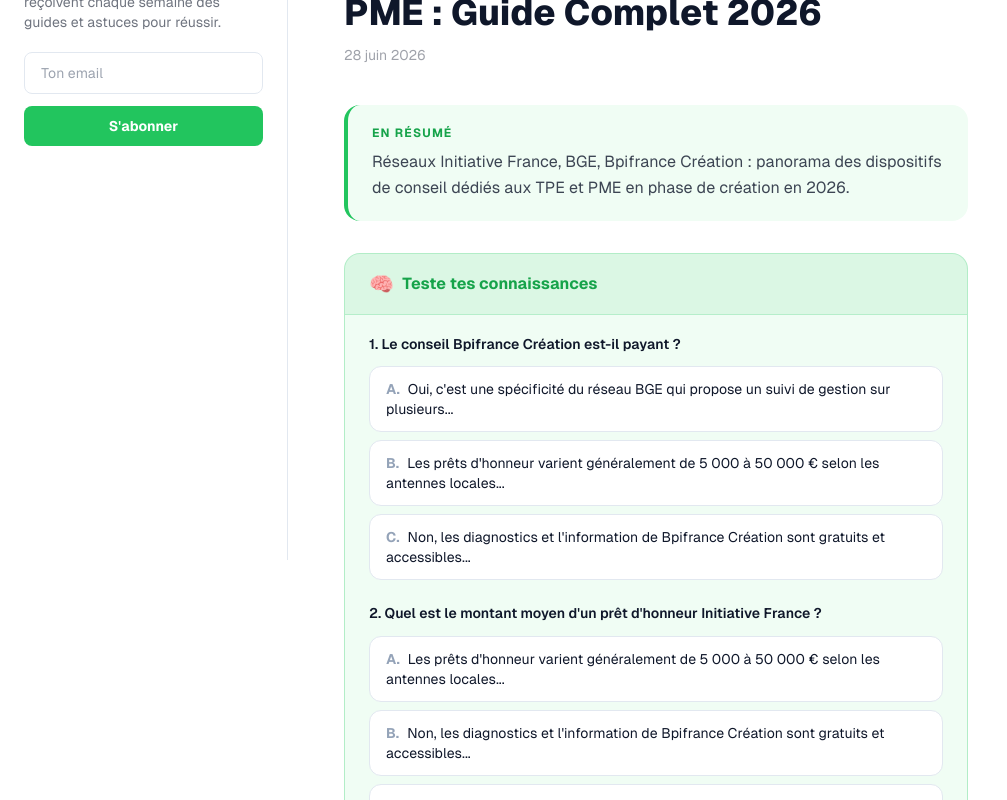
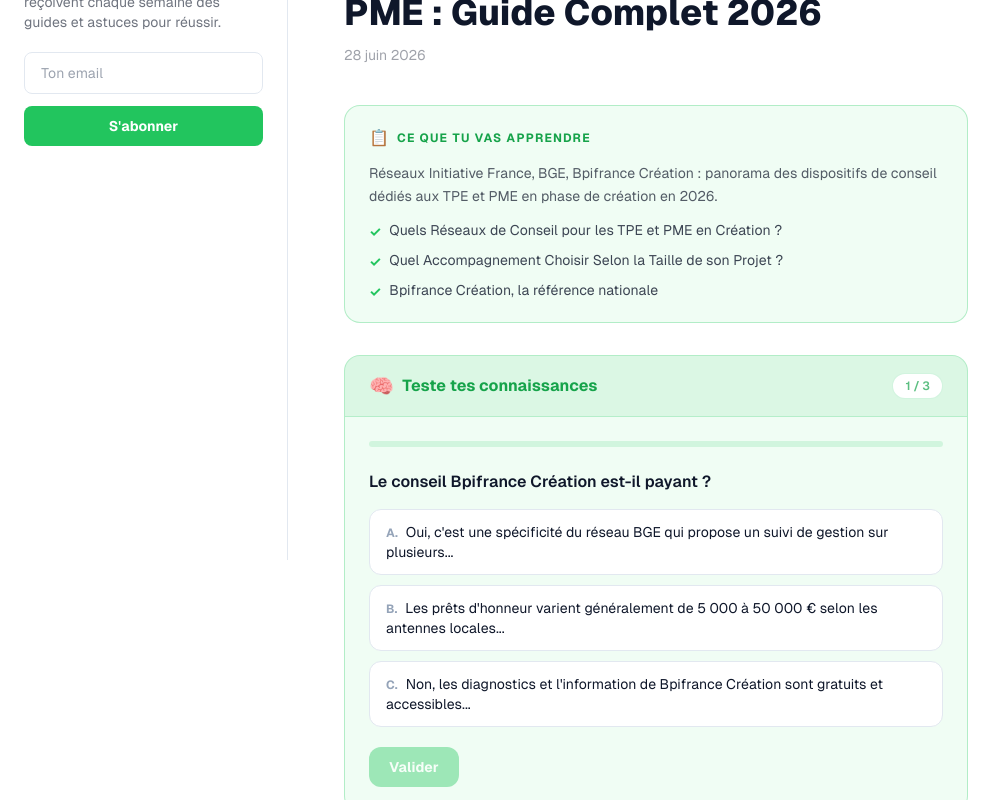
Before and after one commit to ecospheare-cloud/je-me-lance, a Next.js app: page /blog/conseil-tpe-pme-creation-entreprise-2026 in a window 1280 px wide. Shown: the part 240-1040 px from the top of the page, without its empty margins (0-1007 px from the left). Built offline with nearby package versions, Linux system fonts and the light colour scheme.

Commit message:
Improve summary box with key points and quiz with step-by-step animation

```diff
--- a/src/components/ArticleContent.tsx
+++ b/src/components/ArticleContent.tsx
@@ -79,9 +79,22 @@ export default function ArticleContent({ post }: { post: Post }) {
       )}
 
       {/* Encadré résumé */}
-      <div className="mb-8 rounded-2xl border-l-4 border-[#22C55E] bg-[#F0FDF4] px-6 py-5">
-        <p className="text-xs font-bold uppercase tracking-widest text-[#16A34A] mb-2">En résumé</p>
-        <p className="text-[#0F172A]/80 text-base leading-relaxed">{post.excerpt}</p>
+      <div className="mb-8 rounded-2xl border border-[#22C55E]/30 bg-[#F0FDF4] px-6 py-5">
+        <div className="flex items-center gap-2 mb-3">
+          <span className="text-base">📋</span>
+          <p className="text-xs font-bold uppercase tracking-widest text-[#16A34A]">Ce que tu vas apprendre</p>
+        </div>
+        <p className="text-[#0F172A]/70 text-sm mb-3 leading-relaxed">{post.excerpt}</p>
+        {post.keyPoints && post.keyPoints.length > 0 && (
+          <ul className="flex flex-col gap-2 mt-3">
+            {post.keyPoints.map((point, i) => (
+              <li key={i} className="flex items-start gap-2 text-sm text-[#0F172A]/80">
+                <span className="text-[#22C55E] font-bold mt-0.5 shrink-0">✓</span>
+                <span>{point}</span>
+              </li>
+            ))}
+          </ul>
+        )}
       </div>
 
       {/* Quiz interactif */}
--- a/src/components/ArticleQuiz.tsx
+++ b/src/components/ArticleQuiz.tsx
@@ -4,109 +4,185 @@ import { useState, useMemo } from "react";
 import { QuizQuestion } from "@/lib/posts";
 
 function shuffleOptions(q: QuizQuestion, seed: number): { options: string[]; correct: number } {
-  // Deterministic shuffle based on seed so SSR and client match
   const order = [0, 1, 2].sort((a, b) => {
     const ha = ((a + 1) * (seed + 7)) % 3;
     const hb = ((b + 1) * (seed + 7)) % 3;
     return ha - hb;
   });
-  const shuffled = order.map((i) => q.options[i]);
-  const correct = order.indexOf(q.correct);
-  return { options: shuffled, correct };
+  return { options: order.map((i) => q.options[i]), correct: order.indexOf(q.correct) };
 }
 
 export default function ArticleQuiz({ questions }: { questions: QuizQuestion[] }) {
-  const [answers, setAnswers] = useState<(number | null)[]>(questions.map(() => null));
-  const [submitted, setSubmitted] = useState(false);
+  const [step, setStep] = useState(0);
+  const [selected, setSelected] = useState<number | null>(null);
+  const [validated, setValidated] = useState(false);
+  const [scores, setScores] = useState<boolean[]>([]);
+  const [animating, setAnimating] = useState(false);
+  const [done, setDone] = useState(false);
 
   const shuffled = useMemo(
     () => questions.map((q, i) => shuffleOptions(q, i * 13 + 7)),
     [questions]
   );
 
-  const score = answers.filter((a, i) => a === shuffled[i].correct).length;
+  const current = shuffled[step];
+  const isCorrect = validated && selected === current.correct;
+  const total = questions.length;
+  const finalScore = scores.filter(Boolean).length;
 
-  function handleSelect(qi: number, oi: number) {
-    if (submitted) return;
-    setAnswers((prev) => prev.map((v, i) => (i === qi ? oi : v)));
+  function handleValidate() {
+    if (selected === null) return;
+    const correct = selected === current.correct;
+    setScores((s) => [...s, correct]);
+    setValidated(true);
   }
 
-  function handleSubmit() {
-    if (answers.every((a) => a !== null)) setSubmitted(true);
+  function handleNext() {
+    setAnimating(true);
+    setTimeout(() => {
+      if (step + 1 >= total) {
+        setDone(true);
+      } else {
+        setStep((s) => s + 1);
+        setSelected(null);
+        setValidated(false);
+      }
+      setAnimating(false);
+    }, 300);
   }
 
   function handleReset() {
-    setAnswers(questions.map(() => null));
-    setSubmitted(false);
+    setStep(0);
+    setSelected(null);
+    setValidated(false);
+    setScores([]);
+    setDone(false);
+    setAnimating(false);
   }
 
   return (
     <div className="my-8 rounded-2xl border border-[#22C55E]/30 bg-[#F0FDF4] overflow-hidden">
-      <div className="px-6 py-4 bg-[#22C55E]/10 border-b border-[#22C55E]/20 flex items-center gap-2">
+      <div className="px-6 py-4 bg-[#22C55E]/10 border-b border-[#22C55E]/20 flex items-center justify-between">
+        <div className="flex items-center gap-2">
           <span className="text-xl">🧠</span>
           <span className="font-bold text-[#16A34A] text-base">Teste tes connaissances</span>
         </div>
+        {!done && (
+          <span className="text-xs font-semibold text-[#16A34A]/70 bg-white px-3 py-1 rounded-full border border-[#22C55E]/20">
+            {step + 1} / {total}
+          </span>
+        )}
+      </div>
 
-      <div className="px-6 py-5 flex flex-col gap-6">
-        {questions.map((q, qi) => {
-          const { options, correct } = shuffled[qi];
-          const chosen = answers[qi];
-          return (
-            <div key={qi}>
-              <p className="font-semibold text-[#0F172A] mb-3 text-sm leading-snug">
-                {qi + 1}. {q.question}
+      <div
+        className="px-6 py-6 transition-opacity duration-300"
+        style={{ opacity: animating ? 0 : 1 }}
+      >
+        {!done ? (
+          <>
+            {/* Progress bar */}
+            <div className="w-full h-1.5 bg-[#22C55E]/15 rounded-full mb-6">
+              <div
+                className="h-1.5 bg-[#22C55E] rounded-full transition-all duration-500"
+                style={{ width: `${((step) / total) * 100}%` }}
+              />
+            </div>
+
+            <p className="font-semibold text-[#0F172A] mb-4 text-base leading-snug">
+              {questions[step].question}
             </p>
-              <div className="flex flex-col gap-2">
-                {options.map((opt, oi) => {
-                  let style =
-                    "w-full text-left px-4 py-3 rounded-xl border text-sm transition-all ";
-                  if (!submitted) {
-                    style +=
-                      chosen === oi
-                        ? "border-[#22C55E] bg-white text-[#16A34A] font-semibold"
-                        : "border-[#E2E8F0] bg-white text-[#0F172A] hover:border-[#22C55E]/60 hover:bg-white";
+
+            <div className="flex flex-col gap-2.5">
+              {current.options.map((opt, oi) => {
+                let cls =
+                  "w-full text-left px-4 py-3 rounded-xl border text-sm transition-all duration-200 ";
+                if (!validated) {
+                  cls +=
+                    selected === oi
+                      ? "border-[#22C55E] bg-white text-[#16A34A] font-semibold shadow-sm"
+                      : "border-[#E2E8F0] bg-white text-[#0F172A] hover:border-[#22C55E]/50";
                 } else {
-                    if (oi === correct) {
-                      style += "border-[#22C55E] bg-[#dcfce7] text-[#15803d] font-semibold";
-                    } else if (chosen === oi && oi !== correct) {
-                      style += "border-red-300 bg-red-50 text-red-700";
+                  if (oi === current.correct) {
+                    cls += "border-[#22C55E] bg-[#dcfce7] text-[#15803d] font-semibold";
+                  } else if (selected === oi) {
+                    cls += "border-red-300 bg-red-50 text-red-600";
                   } else {
-                      style += "border-[#E2E8F0] bg-white text-[#0F172A]/50";
+                    cls += "border-[#E2E8F0] bg-white text-[#0F172A]/40";
                   }
                 }
                 return (
-                    <button key={oi} className={style} onClick={() => handleSelect(qi, oi)}>
-                      <span className="font-bold mr-2 text-[#94A3B8]">
+                  <button
+                    key={oi}
+                    className={cls}
+                    onClick={() => !validated && setSelected(oi)}
+                    disabled={validated}
+                  >
+                    <span className="font-bold mr-2 text-[#94A3B8] text-xs">
                       {String.fromCharCode(65 + oi)}.
                     </span>
                     {opt}
+                    {validated && oi === current.correct && (
+                      <span className="ml-2 text-[#16A34A]">✓</span>
+                    )}
+                    {validated && selected === oi && oi !== current.correct && (
+                      <span className="ml-2 text-red-500">✗</span>
+                    )}
                   </button>
                 );
               })}
             </div>
+
+            {validated && (
+              <div
+                className={`mt-4 px-4 py-3 rounded-xl text-sm font-medium ${
+                  isCorrect
+                    ? "bg-[#dcfce7] text-[#15803d] border border-[#22C55E]/30"
+                    : "bg-red-50 text-red-700 border border-red-200"
+                }`}
+              >
+                {isCorrect ? "✅ Bonne réponse !" : "❌ Pas tout à fait..."}
               </div>
-          );
-        })}
+            )}
 
-        {!submitted ? (
+            <div className="mt-5 flex gap-3">
+              {!validated ? (
                 <button
-            onClick={handleSubmit}
-            disabled={answers.some((a) => a === null)}
-            className="mt-2 px-6 py-2.5 rounded-xl bg-[#22C55E] text-white font-bold text-sm hover:bg-[#16A34A] transition-colors disabled:opacity-40 disabled:cursor-not-allowed self-start"
+                  onClick={handleValidate}
+                  disabled={selected === null}
+                  className="px-5 py-2.5 rounded-xl bg-[#22C55E] text-white font-bold text-sm hover:bg-[#16A34A] transition-colors disabled:opacity-40 disabled:cursor-not-allowed"
                 >
-            Valider mes réponses
+                  Valider
                 </button>
               ) : (
-          <div className="flex items-center gap-4 mt-2 flex-wrap">
-            <span className="font-bold text-[#0F172A]">
-              {score === questions.length ? "🎉" : score >= questions.length / 2 ? "👍" : "📚"}{" "}
-              {score}/{questions.length} bonne{score > 1 ? "s" : ""} réponse{score > 1 ? "s" : ""}
-            </span>
+                <button
+                  onClick={handleNext}
+                  className="px-5 py-2.5 rounded-xl bg-[#22C55E] text-white font-bold text-sm hover:bg-[#16A34A] transition-colors flex items-center gap-2"
+                >
+                  {step + 1 >= total ? "Voir mon score" : "Question suivante →"}
+                </button>
+              )}
+            </div>
+          </>
+        ) : (
+          <div className="text-center py-4">
+            <div className="text-5xl mb-3">
+              {finalScore === total ? "🎉" : finalScore >= total / 2 ? "👍" : "📚"}
+            </div>
+            <p className="text-2xl font-extrabold text-[#0F172A] mb-1">
+              {finalScore} / {total}
+            </p>
+            <p className="text-[#0F172A]/60 text-sm mb-6">
+              {finalScore === total
+                ? "Parfait, tu maîtrises le sujet !"
+                : finalScore >= total / 2
+                ? "Bon résultat, continue comme ça !"
+                : "Relis l'article et réessaie !"}
+            </p>
             <button
               onClick={handleReset}
-              className="px-4 py-2 rounded-xl border border-[#22C55E] text-[#16A34A] font-semibold text-sm hover:bg-[#22C55E]/10 transition-colors"
+              className="px-5 py-2.5 rounded-xl border border-[#22C55E] text-[#16A34A] font-bold text-sm hover:bg-[#22C55E]/10 transition-colors"
             >
-              Réessayer
+              Recommencer le quiz
             </button>
           </div>
         )}
--- a/src/lib/posts.ts
+++ b/src/lib/posts.ts
@@ -16,6 +16,7 @@ export type Post = {
   image?: string;
   imageAlt?: string;
   quiz?: QuizQuestion[];
+  keyPoints?: string[];
 };
 
 export const posts: Post[] = postsData as Post[];
```
Also changed, not shown: src/data/posts.json. Lines whose indentation alone changed are shown as unchanged.
